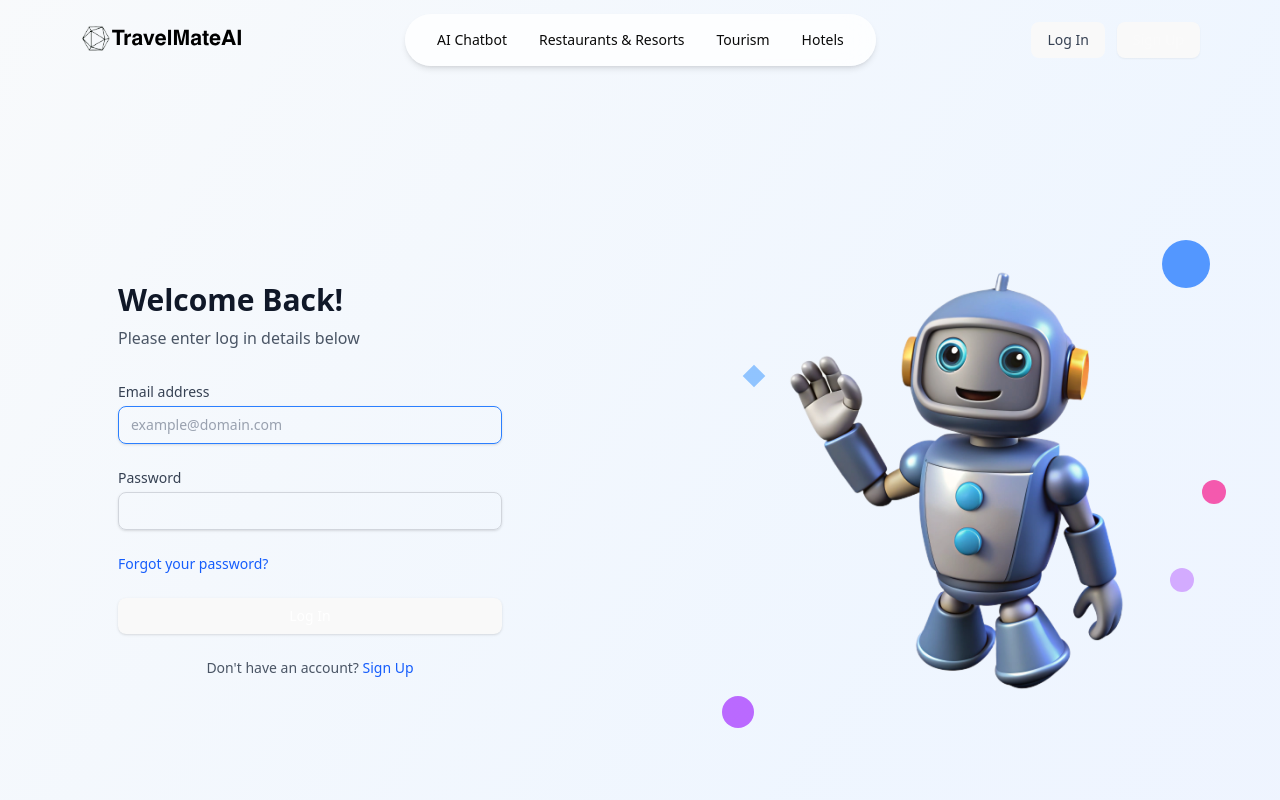
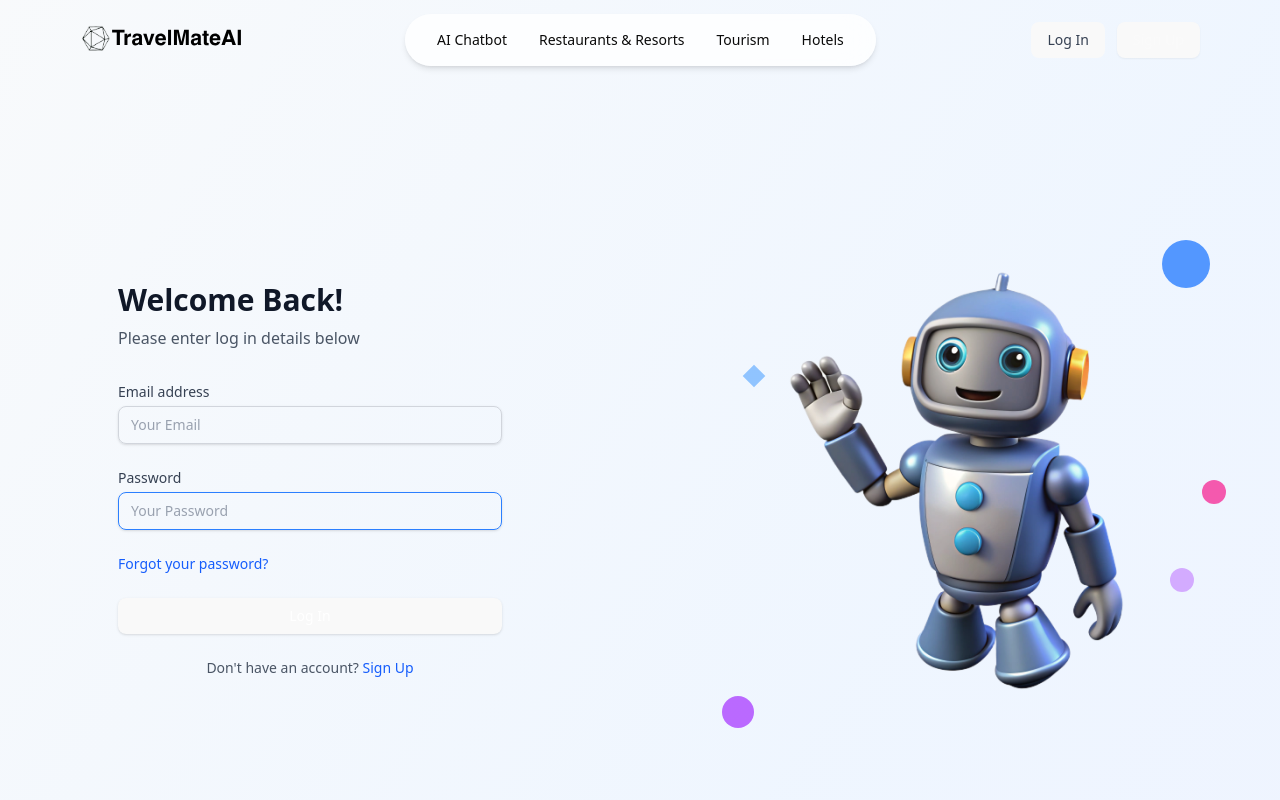
Before and after one commit to TravelMate-AI/Frontend-Backend, a React (Vite) app in the folder frontend/: page /login in a window 1280 px wide. Shown: the top 800 px of the page. Built offline with nearby package versions, Linux system fonts and the light colour scheme.

Commit message:
Update LoginForm.jsx

```diff
--- a/frontend/src/components/auth/LoginForm.jsx
+++ b/frontend/src/components/auth/LoginForm.jsx
@@ -30,7 +30,7 @@ const LoginForm = ({ onSubmit, loading, error }) => {
             autoComplete="email"
             required
             autoFocus
-            placeholder="example@domain.com"
+            placeholder="Your Email"
             value={email}
             onChange={(e) => setEmail(e.target.value)}
             className="appearance-none block w-full px-3 py-2 border border-gray-300 rounded-md shadow-sm placeholder-gray-400 focus:outline-none focus:ring-blue-500 focus:border-blue-500 sm:text-sm"
@@ -48,6 +48,8 @@ const LoginForm = ({ onSubmit, loading, error }) => {
             name="password"
             type="password"
             autoComplete="current-password"
+            autoFocus
+            placeholder="Your Password"
             required
             value={password}
             onChange={(e) => setPassword(e.target.value)}
```
